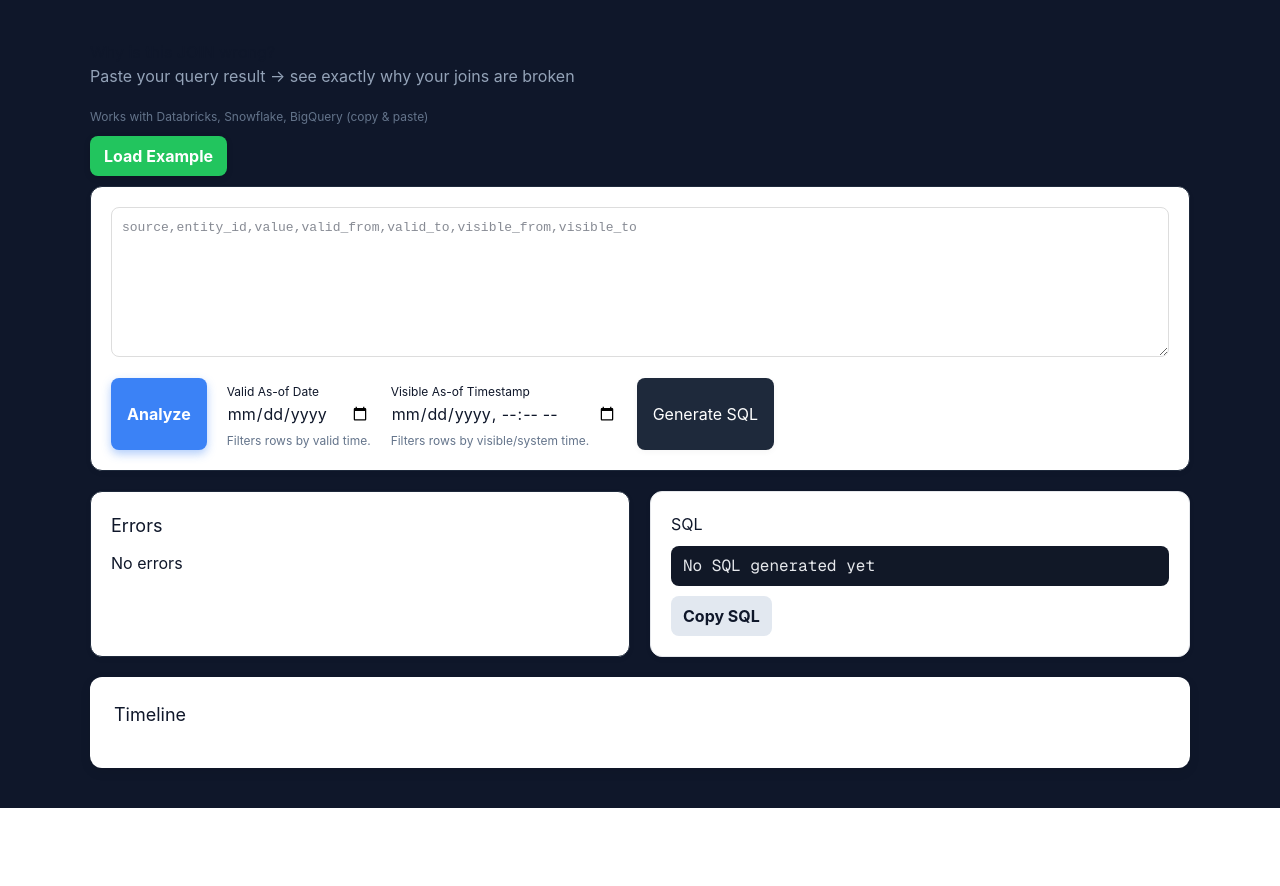
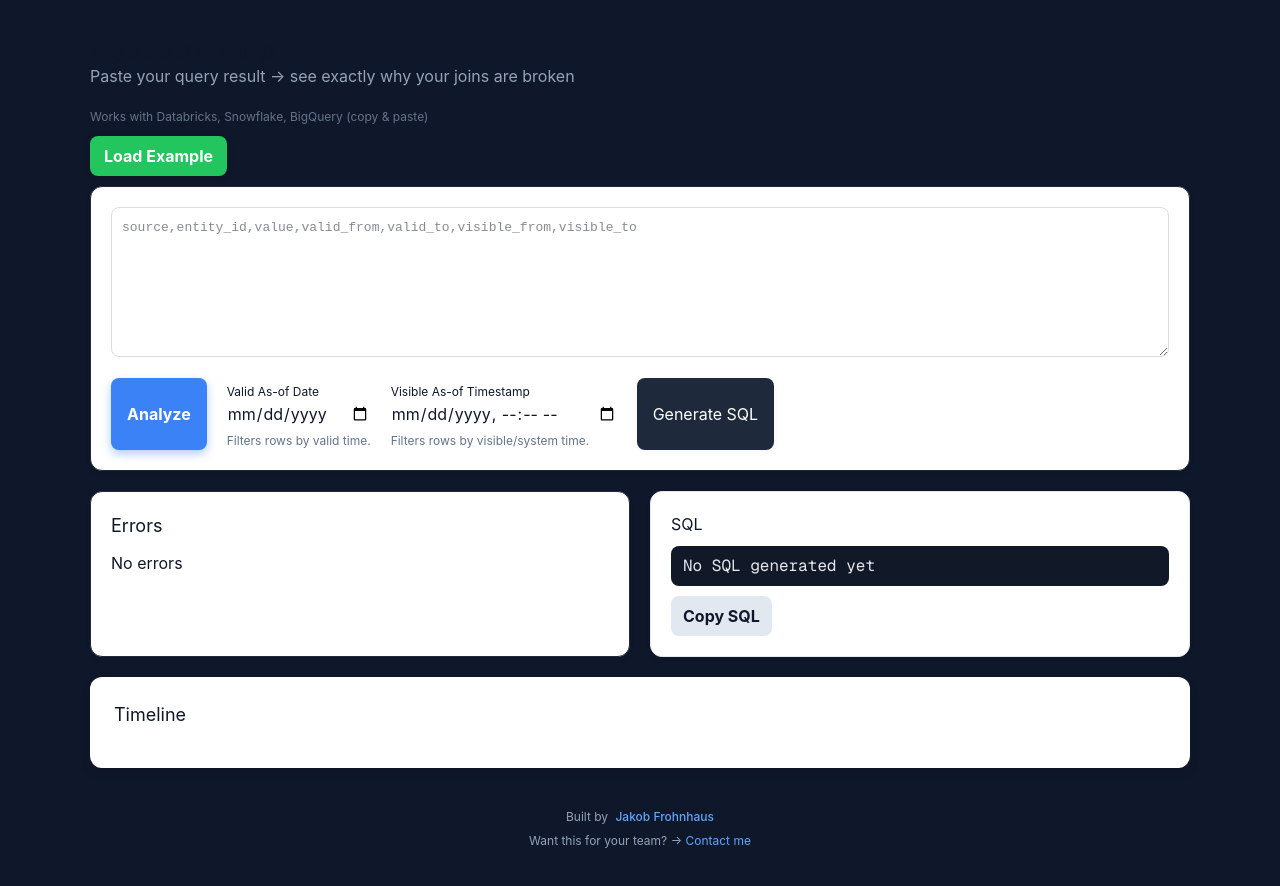
Before and after one commit to frohnhaus-sketch/bitemporal-debugger, a Next.js app: page / in a window 1280 px wide. Shown: the top 886 px of the page. Before the commit the page ends 808 px from the top, so only its background shows below. Built offline with nearby package versions, Linux system fonts and the light colour scheme.

Commit message:
bitemporal as-of + join debugging

```diff
--- a/app/page.tsx
+++ b/app/page.tsx
@@ -398,6 +398,46 @@ const filteredRows = rows.filter((r) => {
         getWidth={getWidth}
         getSourceColor={getSourceColor}
       />
+
+      <div
+        style={{
+          marginTop: 40,
+          textAlign: "center",
+          fontSize: 12,
+          color: "#94a3b8",
+        }}
+      >
+        Built by{" "}
+        <a
+          href="https://www.linkedin.com/in/jakob-frohnhaus/"
+          target="_blank"
+          rel="noopener noreferrer"
+          style={{
+            color: "#60a5fa",
+            marginLeft: 4,
+            fontWeight: 500,
+            textDecoration: "none",
+          }}
+        >
+          Jakob Frohnhaus
+        </a>
+
+        <div style={{ marginTop: 6 }}>
+          Want this for your team? →{" "}
+          <a
+            href="https://www.linkedin.com/in/jakob-frohnhaus/"
+            target="_blank"
+            rel="noopener noreferrer"
+            style={{
+              color: "#60a5fa",
+              textDecoration: "none",
+            }}
+          >
+            Contact me
+          </a>
+        </div>
+      </div>
+
       </div>
     </main>
   );
```
